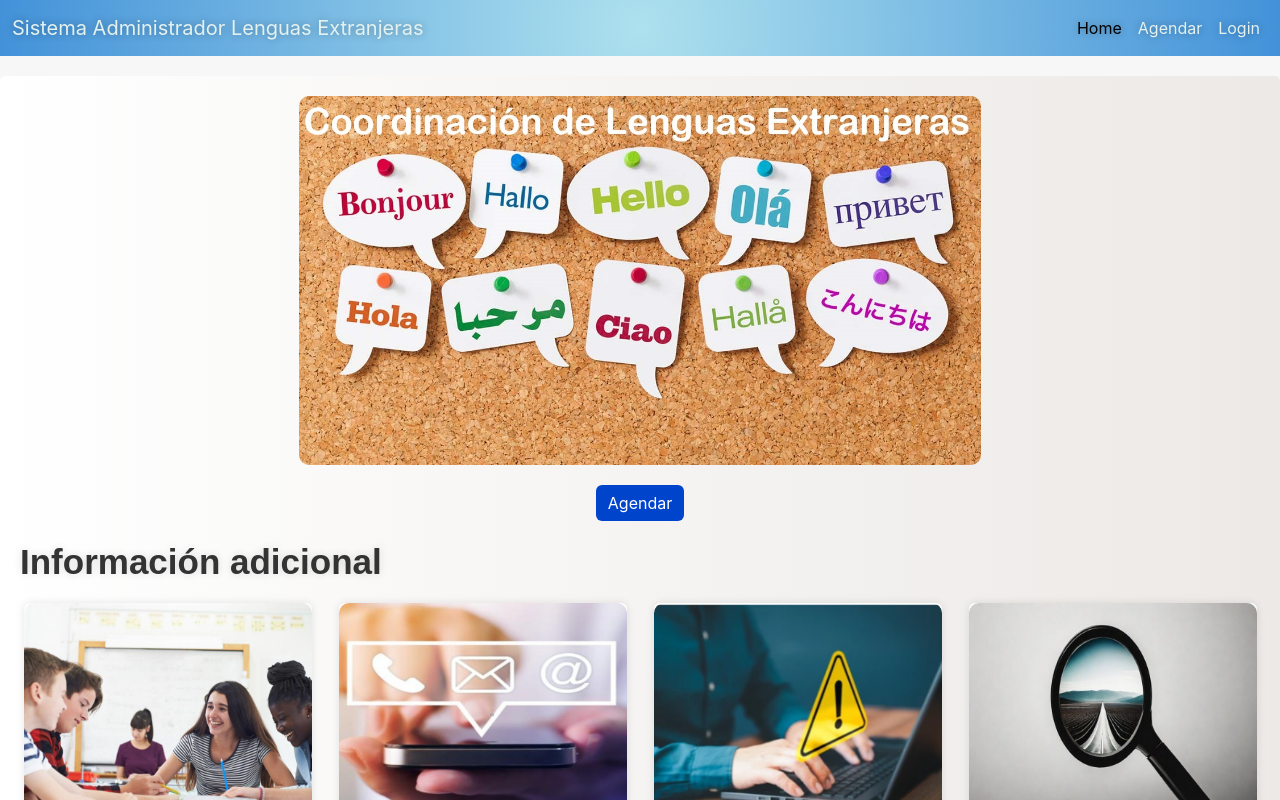
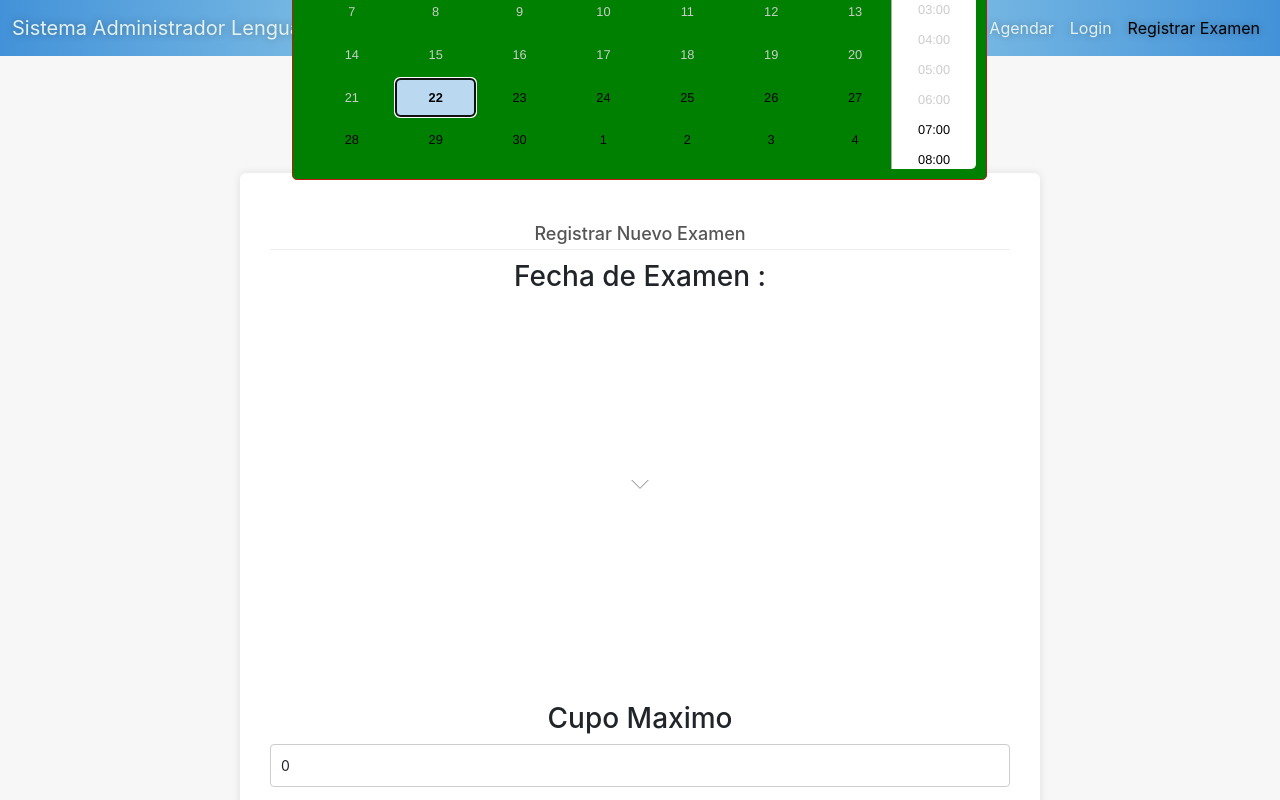
Before and after one commit to Mijimenez9/Test3, a React (Create React App) app in the folder client/: page /RegistroExamen in a window 1280 px wide. Before the commit this address led to /. Shown: the top 800 px of the page. Built offline with nearby package versions, Linux system fonts and the light colour scheme.

Commit message:
formulario de creacion de examenes
se creo solamente el formulario,aun falta conectarlo con axios, modificar la posicion de input de cupo maximo

```diff
--- a/client/src/App.js
+++ b/client/src/App.js
@@ -5,6 +5,7 @@ import Inicio from './Components/inicio';
 import Registro from './Components/registro';
 import './App.css';
 import LoginScreen from './Components/LoginScreen';
+import RegistroExamen from './Components/RegistroExamen';
 
 function App() {
   return (
@@ -15,6 +16,7 @@ function App() {
         <Route path='/' element={<Inicio></Inicio> }></Route>
         <Route path='/Registro' element={<Registro></Registro> }></Route>
         <Route path='/*' element={<Navigate to='/' />}></Route>
+        <Route path='/RegistroExamen' element={<RegistroExamen></RegistroExamen>} ></Route>
         <Route path='/LoginScreen' element={<LoginScreen></LoginScreen> }></Route>
       </Routes>
 
--- /dev/null
+++ b/client/src/Components/CalendarioAdmin.js
@@ -0,0 +1,67 @@
+import React from 'react';
+import DatePicker from 'react-datepicker';
+import 'react-datepicker/dist/react-datepicker.css';
+import './CalendarioAdminStyles.css'
+
+const CalendarioAdmin = ({ selectedDate, onDateChange }) => {
+  // Obtener la fecha actual
+  const today = new Date();
+
+  // Obtener la hora actual
+  const currentHour = today.getHours();
+
+  // Definir las horas mínimas y máximas permitidas
+  const minTime = new Date();
+  minTime.setHours(7, 0, 0); // 7:00 AM
+
+  const maxTime = new Date();
+  maxTime.setHours(17, 0, 0); // 5:00 PM
+
+  // Filtrar las horas disponibles
+  const filterTime = time => {
+    if (selectedDate) {
+      // Si es hoy y la hora es anterior a la hora actual, no mostrar
+      if (selectedDate.getDate() === today.getDate() && time < currentHour) {
+        return false;
+      }
+    }
+    return true;
+  };
+
+  return (
+    <div style={{ display: 'flex', justifyContent: 'center', alignItems: 'center', height: '50vh' }}>
+
+    <DatePicker
+      selected={selectedDate}
+      onChange={date => onDateChange(date)}
+      dateFormat="dd/MM/yyyy"
+      calendarClassName="calendar"
+      className="calendar"
+      open={true}
+      readOnly
+      minDate={today} // Solo se pueden seleccionar días posteriores a hoy
+      minTime={minTime}
+      maxTime={maxTime}
+      showTimeSelect
+      timeFormat="HH:mm"
+      timeIntervals={60}
+      timeCaption="Hora"
+      filterTime={filterTime}
+    />
+     <style>
+          {`
+            .react-datepicker-wrapper input {
+              display: none;
+            }
+            .react-datepicker {
+                width: 200%;
+                display: flex;
+
+              }
+          `}
+        </style>
+    </div>
+  );
+};
+
+export default CalendarioAdmin;
--- /dev/null
+++ b/client/src/Components/CalendarioAdminStyles.css
@@ -0,0 +1,45 @@
+.react-datepicker {
+    width: 450%;
+    display: flex;
+  height: 450%;
+
+  }
+
+  .react-datepicker__month-container {
+    width: 100%;
+  }
+
+  .react-datepicker__current-month,
+  .react-datepicker-time__header {
+    font-size: 1.5em;
+  }
+
+  .react-datepicker__month {
+    width: 100%;
+  }
+
+  .react-datepicker__day-names,
+  .react-datepicker__week {
+    display: flex;
+  }
+
+  .react-datepicker__day-name,
+  .react-datepicker__day {
+    flex: 1;
+    padding: 0.4em;
+    text-align: center;
+  }
+
+  .react-datepicker__day--selected {
+    background-color: #007bff;
+    color: #fff;
+  }
+
+  .calendar{
+
+    background-color: green;
+    margin-top:1px;
+    top: -300px;
+    right: 50%;
+
+  }
--- a/client/src/Components/NavBar.js
+++ b/client/src/Components/NavBar.js
@@ -21,6 +21,9 @@ const NavBar = () => {
                         <li className="nav-item">
                             <NavLink to='/LoginScreen' className="nav-link">Login</NavLink>
                         </li>
+                        <li className="nav-item">
+                            <NavLink to='/RegistroExamen' className="nav-link">Registrar Examen</NavLink>
+                        </li>
                     </ul>
                 </div>
             </div>
--- /dev/null
+++ b/client/src/Components/RegistroExamen.js
@@ -0,0 +1,71 @@
+import React, { useState } from "react";
+import { Container, Card, Form } from "react-bootstrap";
+import CalendarioAdmin from "./CalendarioAdmin";
+import "./RegistroExamen.css";
+const RegistroExamen = () => {
+  const [formValues, setFormValues] = useState({
+    fechaExamen: null,
+    horaExamen: null,
+    cupoMaximo: 0,
+  });
+
+  const handleInputChange = (e) => {
+    const { id, value } = e.target;
+    let newValue = value;
+
+    setFormValues((prevState) => ({
+      ...prevState,
+      [id]: newValue,
+    }));
+  };
+
+  const handleSubmit = (e) => {
+    e.preventDefault();
+    console.log("Formulario enviado: ", formValues);
+
+    // Implementar lógica de registro aquí (con Axios o método preferido)
+  };
+
+  return (
+    <div className="registro-examen">
+      <Container className="my-5">
+        <h2>Registro de Nuevos Examenes</h2>
+
+        <Card>
+          <Card.Body>
+          <h5>Registrar Nuevo Examen</h5>
+            <form onSubmit={handleSubmit}>
+              <div className="campo">
+                <h3>Fecha de Examen :</h3>
+
+                <CalendarioAdmin
+                  className="calendar"
+                  selectedDate={formValues.fechaExamen}
+                  onDateChange={(date) =>
+                    setFormValues((prevState) => ({
+                      ...prevState,
+                      fechaExamen: date,
+                    }))
+                  }
+                />
+              </div>
+              <h3>Cupo Maximo</h3>
+
+              <Form.Control
+                type="number"
+                id="cupoMaximo"
+                value={formValues.cupoMaximo}
+                onChange={handleInputChange}
+                required
+              />
+
+              <button type="submit">Registrar examen</button>
+            </form>
+          </Card.Body>
+        </Card>
+      </Container>
+    </div>
+  );
+};
+
+export default RegistroExamen;
--- a/client/src/Components/registro.js
+++ b/client/src/Components/registro.js
@@ -146,6 +146,31 @@ const Registro = () => {
           <Card.Body>
             <h2 className="text-center mb-4">Registro de examen</h2>
             <Form onSubmit={handleSubmit}>
+
+
+ {/* Fecha de examen */}
+ <h5>Fecha de examen</h5>
+              <Row>
+                <Col md={6}>
+                  <Form.Group controlId="fechaExamen">
+                    <Form.Label>Fecha de Examen:</Form.Label>
+                    <MyCalendar
+                      selectedDate={formValues.fechaExamen}
+                      onDateChange={(date) =>
+                        setFormValues((prevState) => ({
+                          ...prevState,
+                          fechaExamen: date,
+                        }))
+                      }
+                    />
+                  </Form.Group>
+                </Col>
+              </Row>
+
+
+
+
+
               {/* Información personal */}
               <h5>Información personal</h5>
               <Row>
@@ -292,24 +317,7 @@ const Registro = () => {
                   </Form.Group>
                 </Col>
               </Row>
-              {/* Fecha de examen */}
-              <h5>Fecha de examen</h5>
-              <Row>
-                <Col md={6}>
-                  <Form.Group controlId="fechaExamen">
-                    <Form.Label>Fecha de Examen:</Form.Label>
-                    <MyCalendar
-                      selectedDate={formValues.fechaExamen}
-                      onDateChange={(date) =>
-                        setFormValues((prevState) => ({
-                          ...prevState,
-                          fechaExamen: date,
-                        }))
-                      }
-                    />
-                  </Form.Group>
-                </Col>
-              </Row>
+
 
               {/* Información de contacto */}
               <h5>Información de contacto</h5>
```
Also changed, not shown: client/src/Components/RegistroExamen.css (added).
